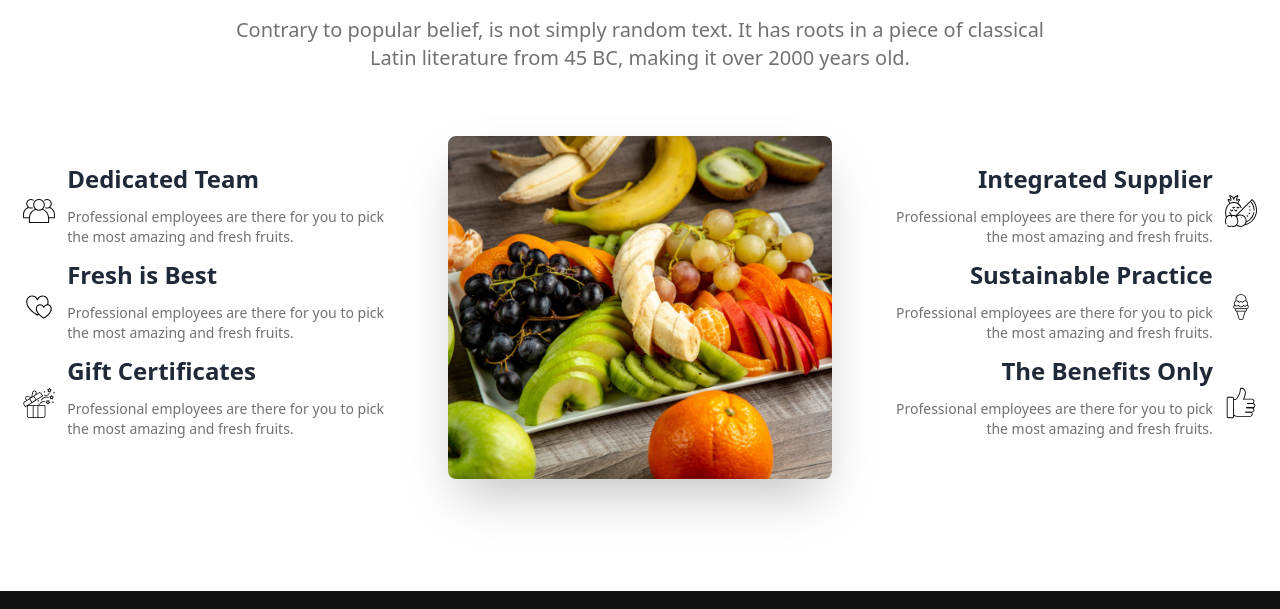
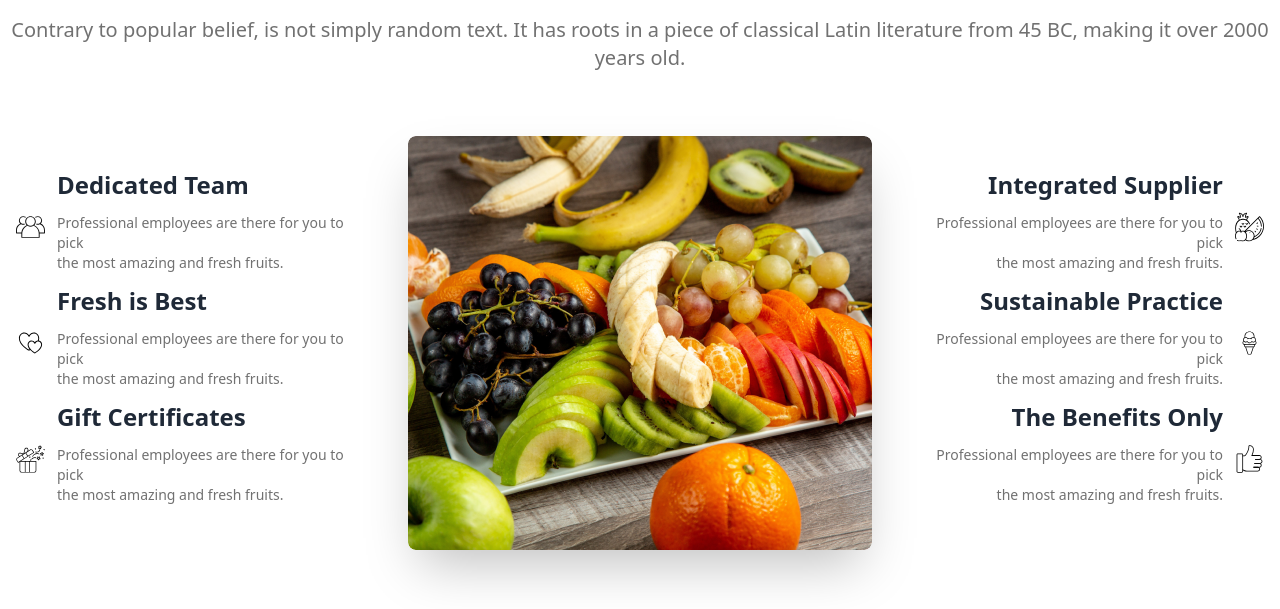
Before and after one commit to Shariar2006/My-third-assignment, a plain HTML site: page index.html in a window 1280 px wide. Shown: the part 1841-2450 px from the top of the page. Drawn offline with nearby package versions, Linux system fonts and the light colour scheme.

```diff
--- a/index.html
+++ b/index.html
@@ -371,7 +371,7 @@
             <div class="text-center">
                 <h2 class="text-2xl md:text-5xl text-black font-bold">Why Choose Us</h2>
                 <p class="text-xl text-[#12121299] mt-6 mb-12">Contrary to popular belief, is not simply random text. It
-                    has roots in a piece of classical <br> Latin literature from 45 BC, making it over 2000 years old.
+                    has roots in a piece of classical Latin literature from 45 BC, making it over 2000 years old.
                 </p>
             </div>
             <div>
@@ -382,7 +382,8 @@
                                 <img class="w-8" src="images/group 1.svg" alt="">
                                 <div>
                                     <h1 class="text-2xl font-bold">Dedicated Team</h1>
-                                    <p class="py-3 text-sm text-[#12121299]">Professional employees are there for you to pick <br> the most amazing and
+                                    <p class="py-3 text-sm text-[#12121299]">Professional employees are there for you to
+                                        pick <br> the most amazing and
                                         fresh fruits.</p>
                                 </div>
                             </div>
@@ -390,7 +391,8 @@
                                 <img class="w-8" src="images/love 1.svg" alt="">
                                 <div>
                                     <h1 class="text-2xl font-bold">Fresh is Best</h1>
-                                    <p class="py-3 text-sm text-[#12121299]">Professional employees are there for you to pick <br> the most amazing and
+                                    <p class="py-3 text-sm text-[#12121299]">Professional employees are there for you to
+                                        pick <br> the most amazing and
                                         fresh fruits.</p>
                                 </div>
                             </div>
@@ -398,34 +400,38 @@
                                 <img class="w-8" src="images/gift-box 1.svg" alt="">
                                 <div>
                                     <h1 class="text-2xl font-bold">Gift Certificates</h1>
-                                    <p class="py-3 text-sm text-[#12121299]">Professional employees are there for you to pick <br> the most amazing and
+                                    <p class="py-3 text-sm text-[#12121299]">Professional employees are there for you to
+                                        pick <br> the most amazing and
                                         fresh fruits.</p>
                                 </div>
                             </div>
                         </div>
-                        <img src="images/whychoose1.png" class="max-w-sm rounded-lg shadow-2xl" />
+                        <img src="images/whychoose1.png" class="w-auto rounded-lg shadow-2xl" />
 
-                        <div class="grid grid-rows-1 md:grid-rows-3 text-right ml-12">
-                            <div class="flex gap-3 ">
+                        <div class="grid grid-rows-1 md:grid-rows-3 text-left lg:text-right ml-0 lg:ml-12">
+                            <div class="flex gap-3 flex-row-reverse lg:flex-row">
                                 <div>
                                     <h1 class="text-2xl font-bold">Integrated Supplier</h1>
-                                    <p class="py-3 text-sm text-[#12121299]">Professional employees are there for you to pick <br> the most amazing and
+                                    <p class="py-3 text-sm text-[#12121299]">Professional employees are there for you to
+                                        pick <br> the most amazing and
                                         fresh fruits.</p>
                                 </div>
                                 <img class="w-8" src="images/fruit 1.svg" alt="">
                             </div>
-                            <div class="flex gap-3 ">
+                            <div class="flex gap-3 flex-row-reverse lg:flex-row">
                                 <div>
                                     <h1 class="text-2xl font-bold">Sustainable Practice</h1>
-                                    <p class="py-3 text-sm text-[#12121299]">Professional employees are there for you to pick <br> the most amazing and
+                                    <p class="py-3 text-sm text-[#12121299]">Professional employees are there for you to
+                                        pick <br> the most amazing and
                                         fresh fruits.</p>
                                 </div>
                                 <img class="w-8" src="images/ice-cream 1.svg" alt="">
                             </div>
-                            <div class="flex gap-3 ">
+                            <div class="flex gap-3 flex-row-reverse lg:flex-row">
                                 <div>
                                     <h1 class="text-2xl font-bold">The Benefits Only</h1>
-                                    <p class="py-3 text-sm text-[#12121299]">Professional employees are there for you to pick <br> the most amazing and
+                                    <p class="py-3 text-sm text-[#12121299]">Professional employees are there for you to
+                                        pick <br> the most amazing and
                                         fresh fruits.</p>
                                 </div>
                                 <img class="w-8" src="images/like 1.svg" alt="">
```
